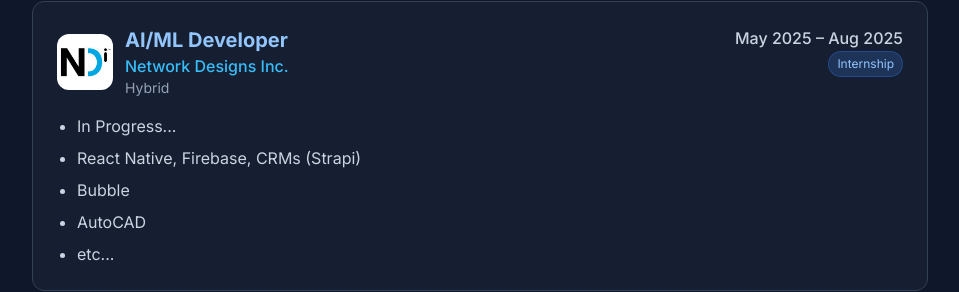
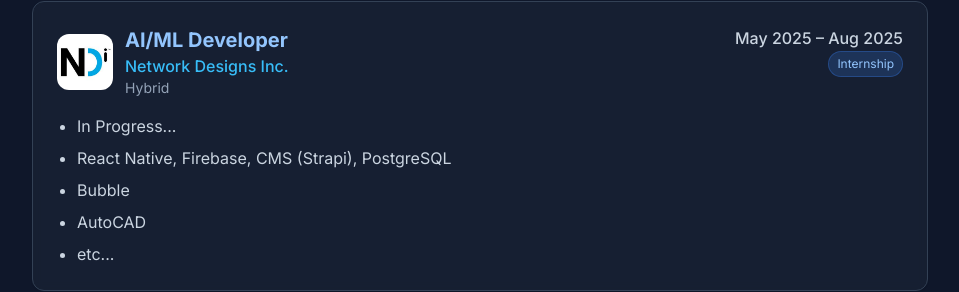
Before and after one commit to Paritybitz/portfolio, a Next.js app: page /portfolio/ in a window 1280 px wide. Shown: the part 2121-2413 px from the top of the page, without its empty margins (160-1119 px from the left). Built offline with nearby package versions, Linux system fonts and the light colour scheme.

Commit message:
Update experience description to include PostgreSQL and correct CMS terminology

```diff
--- a/components/experience.tsx
+++ b/components/experience.tsx
@@ -29,7 +29,7 @@ const experiences = [
     logo: "/portfolio/images/NDi.jpg",
     description: [
       "In Progress...",
-      "React Native, Firebase, CRMs (Strapi)",
+      "React Native, Firebase, CMS (Strapi), PostgreSQL",
       "Bubble",
       "AutoCAD",
       "etc..."
```
